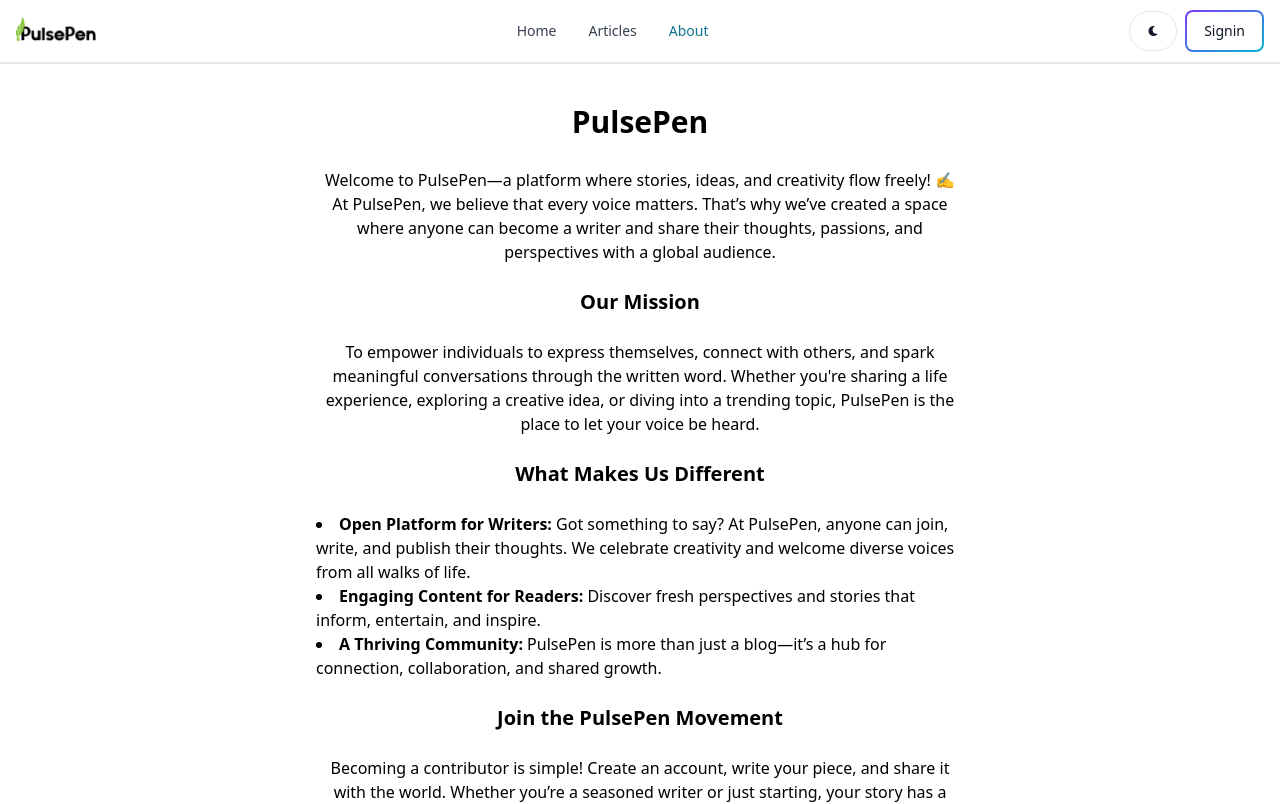
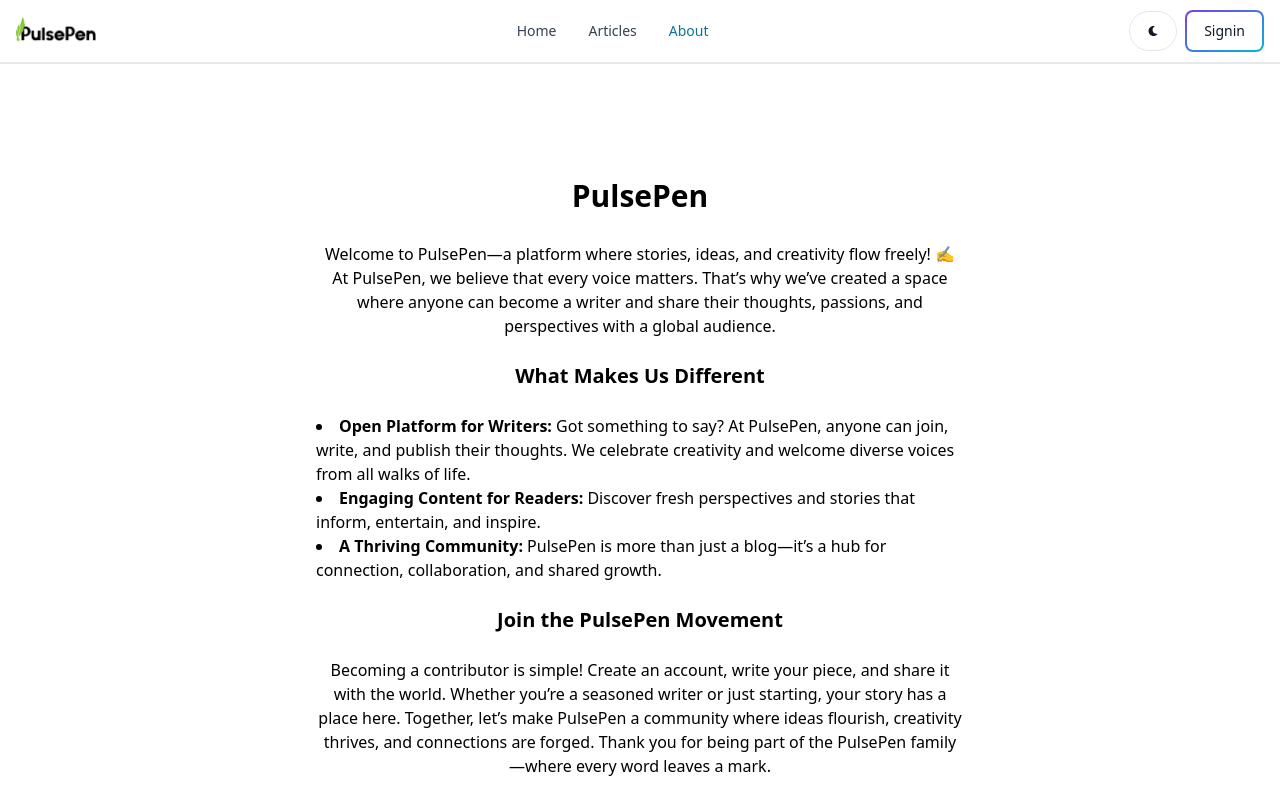
Before and after one commit to DushyanthaAT/PulsePen, a React (Vite) app in the folder Client/: page /about in a window 1280 px wide. Shown: the top 804 px of the page. Built offline with nearby package versions, Linux system fonts and the light colour scheme; no server answers.

Commit message:
Update About.jsx

```diff
--- a/Client/src/pages/About.jsx
+++ b/Client/src/pages/About.jsx
@@ -16,15 +16,6 @@ const About = () => {
                 voice matters. That’s why we’ve created a space where anyone can
                 become a writer and share their thoughts, passions, and
                 perspectives with a global audience.
-              </p>
-              <h2 className="text-xl font-bold">Our Mission</h2>
-
-              <p>
-                To empower individuals to express themselves, connect with
-                others, and spark meaningful conversations through the written
-                word. Whether you're sharing a life experience, exploring a
-                creative idea, or diving into a trending topic, PulsePen is the
-                place to let your voice be heard.
               </p>
 
               <h2 className="text-xl font-bold">What Makes Us Different</h2>
```
